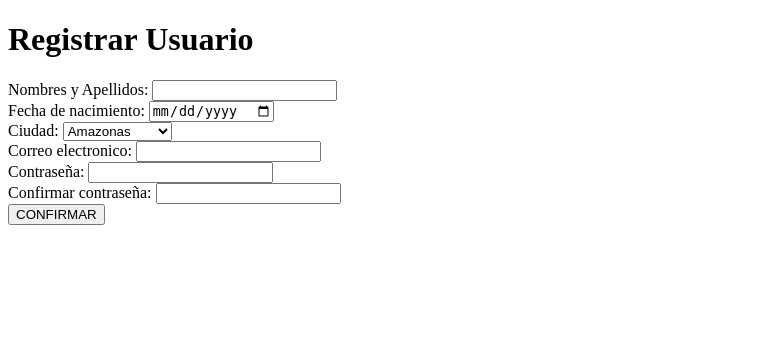
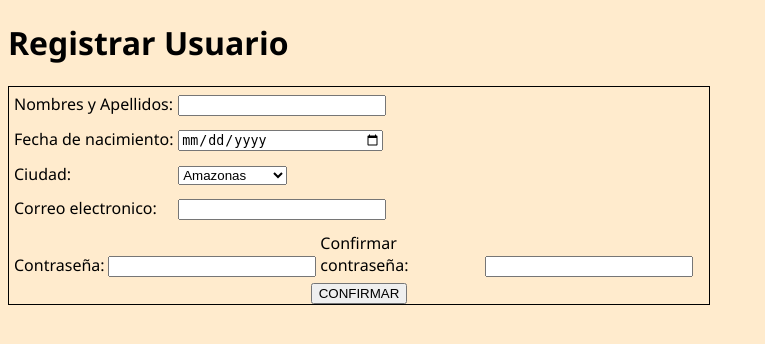
Before and after one commit to JFabrizioMc/TS-II-Final-Project, a PHP site: page /registrar_usuario.php in a window 1280 px wide. Shown: the top 344 px of the page, without its empty margins (0-765 px from the left). Run offline with PHP 8.4, Linux system fonts and the light colour scheme.

Commit message:
adicion de css de registrar_usuario

```diff
--- a/registrar_usuario.php
+++ b/registrar_usuario.php
@@ -5,6 +5,7 @@
     <meta name="viewport" content="width=device-width, initial-scale=1.0">
     <meta http-equiv="X-UA-Compatible" content="ie=edge">
     <title>Registrar Usuario</title>
+    <link rel="stylesheet" href="style_registrar.css">
 </head>
 <body>
     <h1>Registrar Usuario</h1>
@@ -52,15 +53,16 @@
             <input type="email" name="e">
         </div>
         <div>
-            <label for="">Contraseña: </label>
+            <label for="" id="con">Contraseña: </label>
             <input type="password" name="p1">
-        </div>
-        <div>
             <label for="">Confirmar contraseña: </label>
             <input type="password" name="p2">
         </div>
+
         <button>CONFIRMAR</button>
     </form>
-
+    <footer>
+        <p></p>
+    </footer>
 </body>
 </html>
--- /dev/null
+++ b/style_registrar.css
@@ -0,0 +1,32 @@
+body{
+    background-color: blanchedalmond;
+    font-family:'Segoe UI', Tahoma, Geneva, Verdana, sans-serif;
+
+}
+
+label{
+    display: inline-block;
+    width: 160px;
+}
+#con{
+    display: inline-block;
+    width: 90px;
+}
+
+button{
+    display: block;
+    margin: auto;
+}
+
+form{
+    border: 1px solid black;
+    width: 700px;
+}
+
+div{
+    padding: 6px 5px;
+}
+
+input{
+    width: 200px;
+}
```
